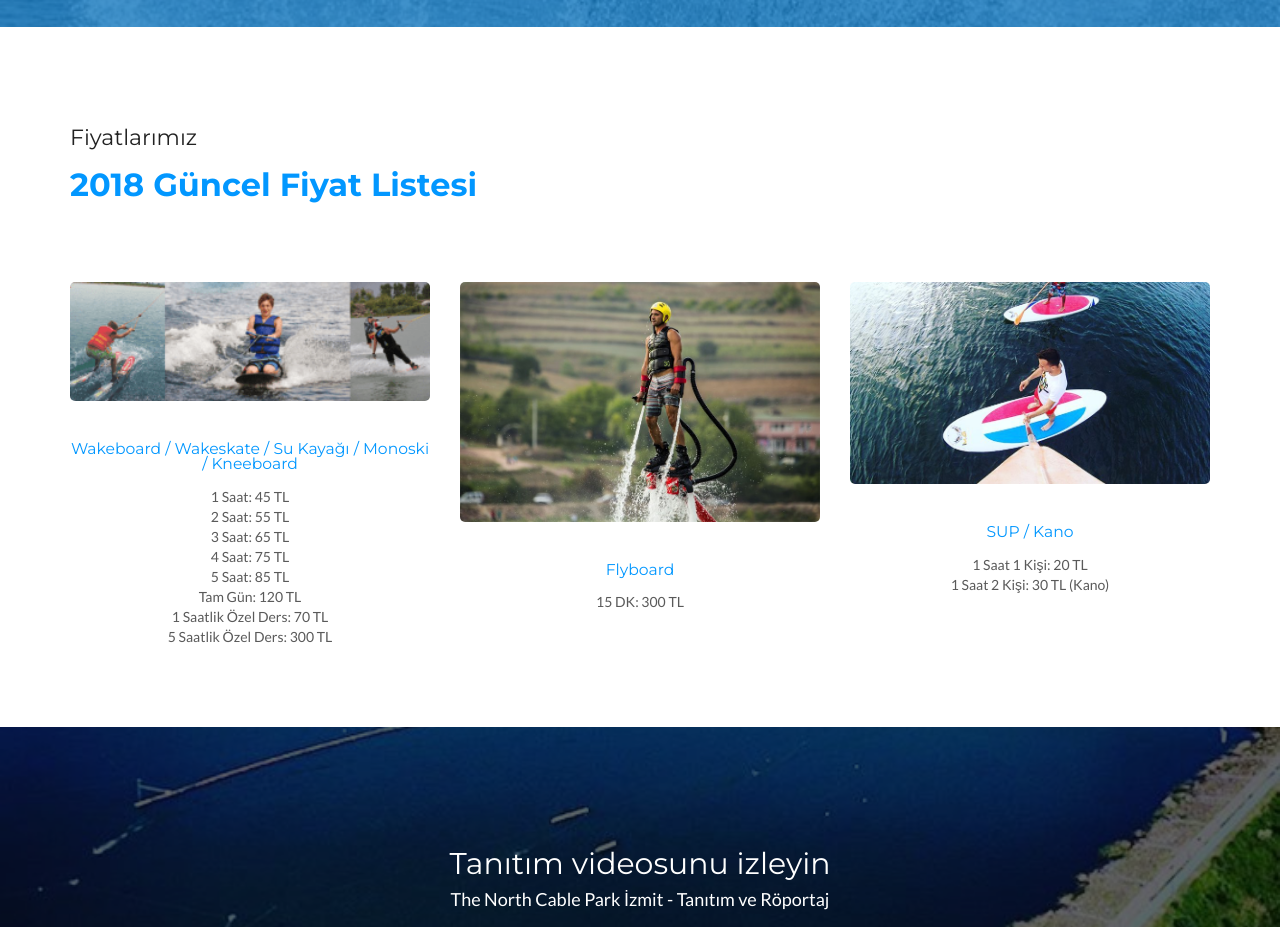
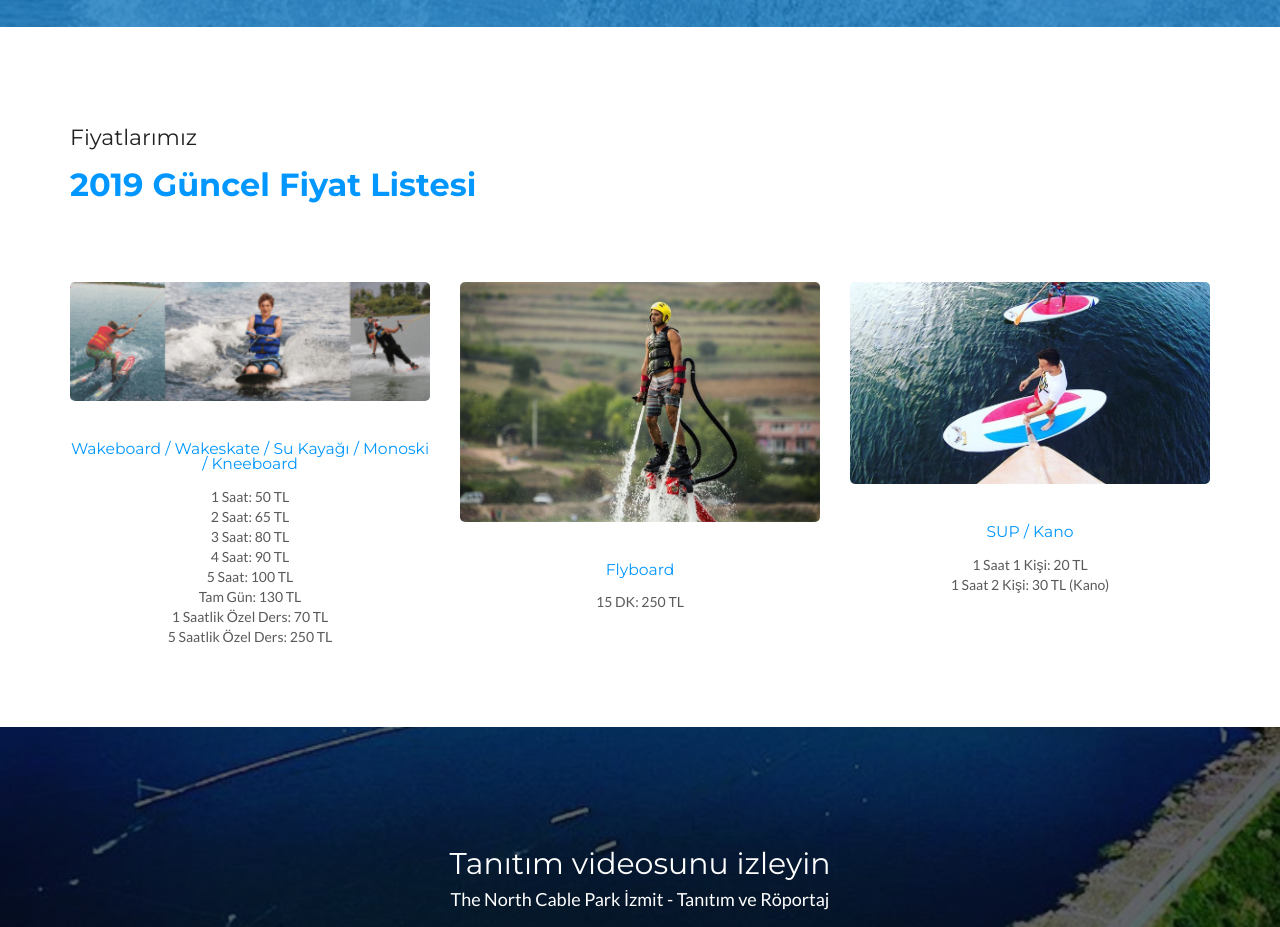
Before and after one commit to thenorthcablepark/thenorthcablepark.github.io, a plain HTML site: page index.html in a window 1280 px wide. Shown: the part 3743-4670 px from the top of the page. Drawn offline with Linux system fonts and the light colour scheme; some packages are replaced by stand-ins of ours; no server answers.

Commit message:
2019 fiyat guncellemesi

```diff
--- a/index.html
+++ b/index.html
@@ -154,21 +154,21 @@
       <div class="row">
           <div class="col-md-12">
     <div class="heading text-md-center text-xs-center">
-      <h2><small>Fiyatlarımız</small>2018 Güncel Fiyat Listesi</h2>
+      <h2><small>Fiyatlarımız</small>2019 Güncel Fiyat Listesi</h2>
     </div>
     </div>
       <div class="col-md-4 blog-box">
         <div class="blog-image-block"> <img src="img/wake.png" alt="" class="img-responsive"> </div>
         <h3 class="blog-title"><small>Wakeboard / Wakeskate / Su Kayağı / Monoski / Kneeboard</small></h3>
         <p class="blog-content">
-            <div>1 Saat: 45 TL</div>
-            <div>2 Saat: 55 TL</div>
-            <div>3 Saat: 65 TL</div>
-            <div>4 Saat: 75 TL</div>
-            <div>5 Saat: 85 TL</div>
-            <div>Tam Gün: 120 TL</div>
+            <div>1 Saat: 50 TL</div>
+            <div>2 Saat: 65 TL</div>
+            <div>3 Saat: 80 TL</div>
+            <div>4 Saat: 90 TL</div>
+            <div>5 Saat: 100 TL</div>
+            <div>Tam Gün: 130 TL</div>
             <div>1 Saatlik Özel Ders: 70 TL</div>
-            <div>5 Saatlik Özel Ders: 300 TL</div>
+            <div>5 Saatlik Özel Ders: 250 TL</div>
         </p>
       </div>
       <div class="col-md-4 blog-box">
@@ -176,7 +176,7 @@
           <img src="img/flyboard.jpg" alt="" class="img-responsive">
         </div>
         <h3 class="blog-title"><small>Flyboard</small></h3>
-        <p class="blog-content">15 DK: 300 TL</p>
+        <p class="blog-content">15 DK: 250 TL</p>
       </div>
       <div class="col-md-4 blog-box">
         <div class="blog-image-block"> <img src="img/sup.jpg" alt="" class="img-responsive"> </div>
```
